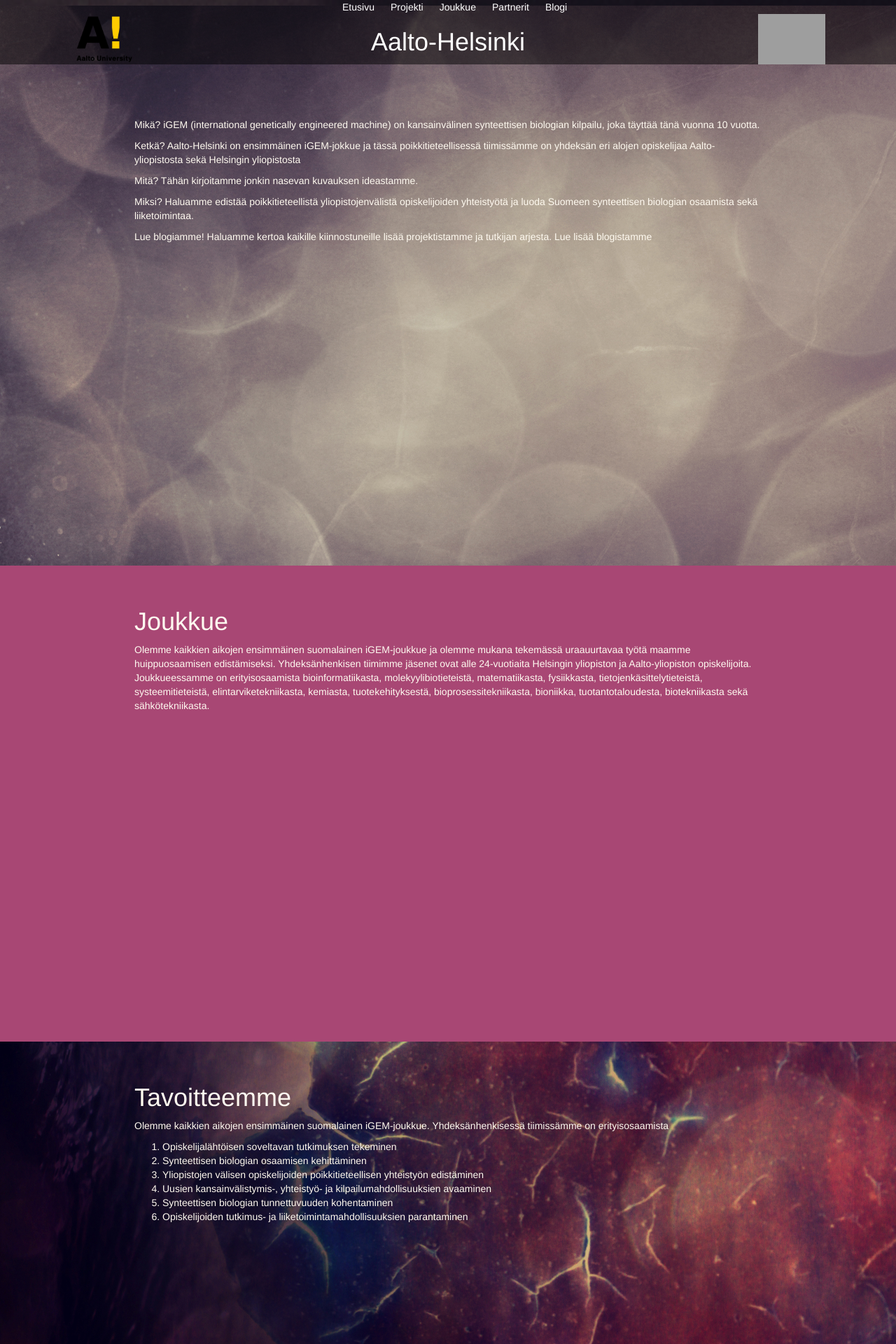
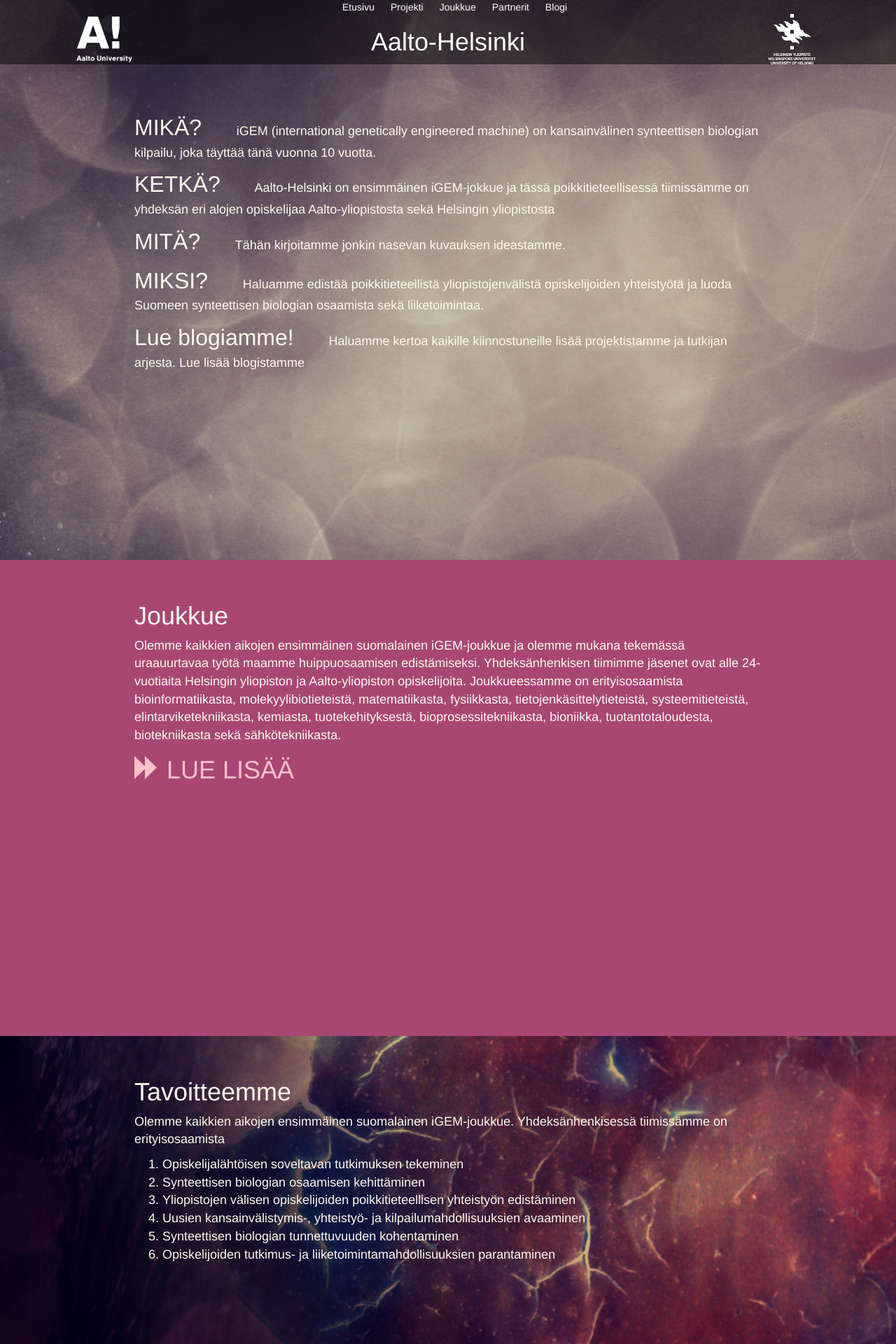
Before and after one commit to iGEM-QSF/igem-sivut, a PHP site: page / in a window 1280 px wide. Shown: the top 1920 px of the page at 70% size. Run offline with PHP 8.4, Linux system fonts and the light colour scheme; grey boxes are pictures that could not be loaded.

Commit message:
white logos and read more

```diff
--- a/css/stylesheet.css
+++ b/css/stylesheet.css
@@ -1,14 +1,23 @@
 #logo{
 	height:13vh;
+}
+
+.more {
+    font-size:2em;
+}
+
+.more a, .more a:hover {
+    color:pink;
 }
 
 header #logo {
 	height:9vh;
 }
 
-body {
-	background-image:url('../txture7.jpg');
-	background-size: cover;
+body{
+	background-color:black;
+    margin: 0;
+    padding: 0;
 }
 
 .what{
@@ -16,6 +25,11 @@
 	background-image:url('../txture7.jpg');
 	background-size: cover;
 	height:100vh;
+}
+
+.big-text{
+    font-size:xx-large;
+    margin-right:5%;
 }
 
 .team{
@@ -48,6 +62,8 @@
 	padding-left: 15vw;
 	padding-right: 15vw;
 	min-height:85vh;
+    font-size:large;
+
 }
 
 header a {
@@ -75,7 +91,6 @@
 
 header {
 	color:white;
-	padding-bottom: 1vh;
 }
 
 footer {
--- a/index.html
+++ b/index.html
@@ -35,34 +35,33 @@
             </div>
             <div class="row text-center" id="logobar">
                 <div class="col-sm-3">
-                    <img src="aalto.png" id="logo">
+                    <img src="aalto-white.png" id="logo">
                 </div>
                 <div class="col-sm-6">
                     <h1>Aalto-Helsinki</h1>
                 </div>
                 <div class="col-sm-3">
-                    <img src="helsinki.png" id="logo">
+                    <img src="helsinki-white.png" id="logo">
                 </div>
             </div>
         </div>
     </header>
-    <div class="vertical-text">
     <article class="what">
         <div class="content">
             <p>
-                <span class="big-text">Mikä?</span>
+                <span class="big-text">MIKÄ?</span>
                 iGEM (international genetically engineered machine) on kansainvälinen synteettisen biologian kilpailu, joka täyttää tänä vuonna 10 vuotta.
             </p>
             <p>
-                <span class="big-text">Ketkä?</span>
+                <span class="big-text">KETKÄ?</span>
                 Aalto-Helsinki on ensimmäinen iGEM-jokkue ja tässä poikkitieteellisessä tiimissämme on yhdeksän eri alojen opiskelijaa Aalto-yliopistosta sekä Helsingin yliopistosta
             </p>
             <p>
-                <span class="big-text">Mitä?</span>
+                <span class="big-text">MITÄ?</span>
                 Tähän kirjoitamme jonkin nasevan kuvauksen ideastamme.
             </p>
             <p>
-                <span class="big-text">Miksi?</span>
+                <span class="big-text">MIKSI?</span>
                 Haluamme edistää poikkitieteellistä yliopistojenvälistä opiskelijoiden yhteistyötä ja luoda Suomeen synteettisen biologian osaamista sekä liiketoimintaa.
             </p>
             <p>
@@ -71,13 +70,18 @@
             </p>
         </div>
     </article>
-    </div>
     <article class="team">
         <h1>Joukkue</h1>
         <div class="content">
             <p>
                 Olemme kaikkien aikojen ensimmäinen suomalainen iGEM-joukkue ja olemme mukana tekemässä uraauurtavaa työtä maamme huippuosaamisen edistämiseksi. Yhdeksänhenkisen tiimimme jäsenet ovat alle 24-vuotiaita Helsingin yliopiston ja Aalto-yliopiston opiskelijoita. Joukkueessamme on erityisosaamista bioinformatiikasta, molekyylibiotieteistä, matematiikasta, fysiikkasta, tietojenkäsittelytieteistä, systeemitieteistä, elintarviketekniikasta, kemiasta, tuotekehityksestä, bioprosessitekniikasta, bioniikka, tuotantotaloudesta, biotekniikasta sekä sähkötekniikasta.
             </p>
+                    <div class="more">
+                        <a>
+                        <span class="glyphicon glyphicon-forward"></span>
+                        LUE LISÄÄ
+                        </a>
+                    </div>
         </div>
     </article>
     <article class="goal">
```
Also changed, not shown: aalto-white.png (added), helsinki-white.png (added).
